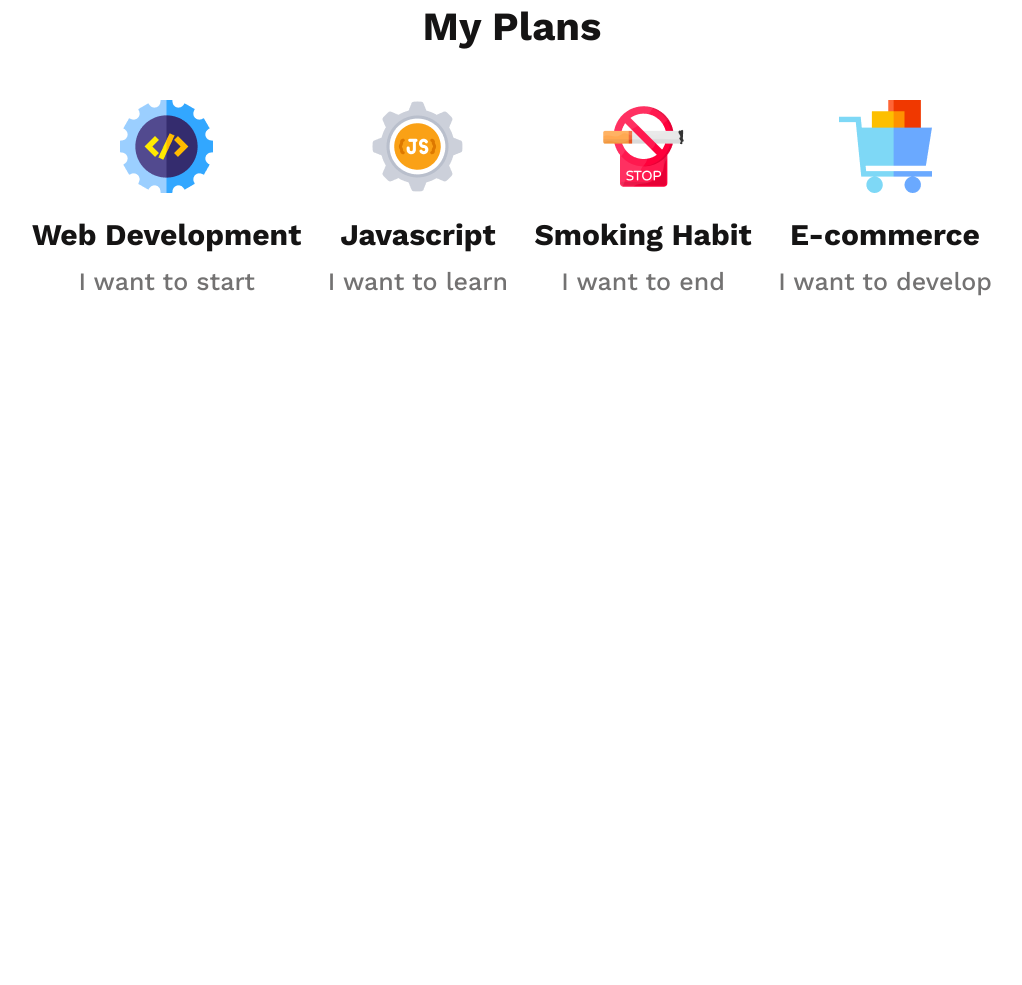
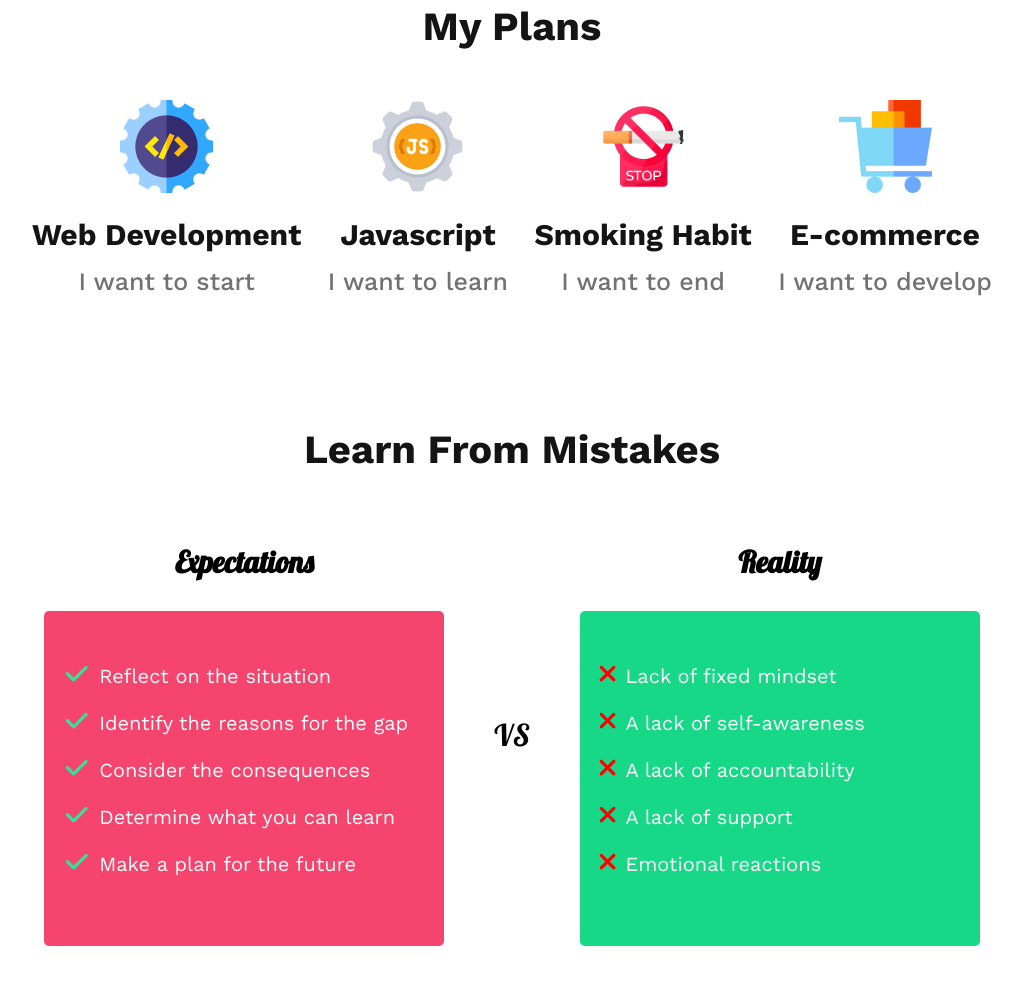
Before and after one commit to shanin18/new-year-new-me, a plain HTML site: page index.html in a window 1280 px wide. Shown: the part 1785-2770 px from the top of the page, without its empty margins (128-1150 px from the left). Before the commit the page ends 2211 px from the top, so only its background shows below. Drawn offline with nearby package versions, Linux system fonts and the light colour scheme.

Commit message:
added blog and contact section

```diff
--- a/css/style.css
+++ b/css/style.css
@@ -30,6 +30,18 @@
 
 .btn-primary:hover{
     background: #ee4c0d;
+}
+
+.btn-secondary{
+    font-size: 20px;
+    font-weight: 600;
+    color: #F15B22;
+    padding: 20px 25px;
+    background: #FFFFFF;
+    border-radius: 5px;
+    border: none;
+    cursor: pointer;
+    transition: .2s;
 }
 
 /* header styles */
@@ -172,15 +184,87 @@ section{
 }
 
 .plan-title{
+    font-size: 30px;
     font-weight: 700;
-    font-size: 30px;
     color: #151414;
     margin: 20px 0 15px;
 }
 
 .plan-desc{
+    font-size: 25px;
     font-weight: 500;
-    font-size: 25px;
     text-align: center;
     color: #737272;
 }
+
+/* blog section styles */
+#Blog{
+    text-align: center;
+}
+
+.blogs-container{
+    margin-top: 50px;
+    display: flex;
+    justify-content: center;
+    align-items: center;
+    gap: 50px;
+}
+
+.blog-center-text{
+    font-family: 'Lobster', cursive;
+    font-size: 30px;
+}
+
+.blog-title{
+    margin: 20px 0 30px;
+    font-family: 'Lobster', cursive;
+    font-size: 30px;
+    font-weight:600;
+}
+
+.blog-items{
+    width: 400px;
+    padding: 50px 20px;
+    text-align: left;
+    background-color:#f5446d;
+    border-radius: 5px;
+    transition: .3s;
+}
+
+.blog-items:hover{
+    box-shadow: 5px 5px 8px rgb(190, 190, 190);
+}
+
+.blog-items2{
+    background-color:#16D887;
+}
+
+.blog-items li{
+    list-style: none;
+    font-size: 20px;
+    color: white;
+    margin-bottom: 20px;
+}
+
+.blog-items li i{
+    color:#34e29a;
+    margin-right: 10px;
+    font-size: 25px;
+}
+
+.blog-items2 li i{
+    color: red;
+}
+
+/* contact section styles */
+#contact-us{
+    background-image:linear-gradient(to right,  #F15B22, rgba(241, 91, 34, 0) ), url(../images/watch.png);
+    background-repeat: no-repeat;
+    background-size: cover;
+    padding: 60px;
+}
+
+.contact-us-title{
+    color: white;
+    margin-bottom: 25px;
+}
--- a/index.html
+++ b/index.html
@@ -21,7 +21,7 @@
                 <li><a href="#home">Home</a></li>
                 <li><a href="#failures">Failures</a></li>
                 <li><a href="#plans">My Plans</a></li>
-                <li><a href="#learn">Learn</a></li>
+                <li><a href="#Blog">Blog</a></li>
                 <li><a href="#contact-us">Contact Us</a></li>
             </ul>
         </nav>
@@ -89,10 +89,40 @@
         </section>
         <!-- plans section ends -->
 
-        <section id="learn"></section>
-        <!-- learn section ends -->
+        <section id="Blog">
+            <h3 class="section-title">Learn From Mistakes</h3>
+            <div class="blogs-container">
+                <div class="blog-item">
+                    <h4 class="blog-title">Expectations</h4>
+                    <ul class="blog-items">
+                        <li><i class="fa-solid fa-check"></i>Reflect on the situation</li>
+                        <li><i class="fa-solid fa-check"></i>Identify the reasons for the gap</li>
+                        <li><i class="fa-solid fa-check"></i>Consider the consequences</li>
+                        <li><i class="fa-solid fa-check"></i>Determine what you can learn</li>
+                        <li><i class="fa-solid fa-check"></i>Make a plan for the future</li>
+                    </ul>
+                </div>
 
-        <section id="contact-us"></section>
+                <p class="blog-center-text">VS</p>
+
+                <div class="blog-item">
+                    <h4 class="blog-title">Reality</h4>
+                    <ul class="blog-items blog-items2">
+                        <li><i class="fa-solid fa-xmark"></i>Lack of fixed mindset</li>
+                        <li><i class="fa-solid fa-xmark"></i>A lack of self-awareness</li>
+                        <li><i class="fa-solid fa-xmark"></i>A lack of accountability</li>
+                        <li><i class="fa-solid fa-xmark"></i>A lack of support</li>
+                        <li><i class="fa-solid fa-xmark"></i>Emotional reactions</li>
+                    </ul>
+                </div>
+            </div>
+        </section>
+        <!-- Blog section ends -->
+
+        <section id="contact-us">
+            <h3 class="section-title contact-us-title">Always keep a positive <br> mindset</h3>
+            <button class="btn-secondary">Call Now</button>
+        </section>
         <!-- contact section ends -->
     </main>
     <!-- main ends -->
```
